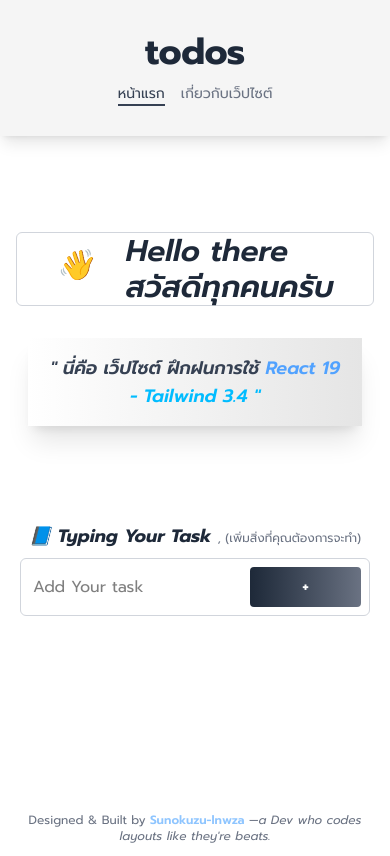
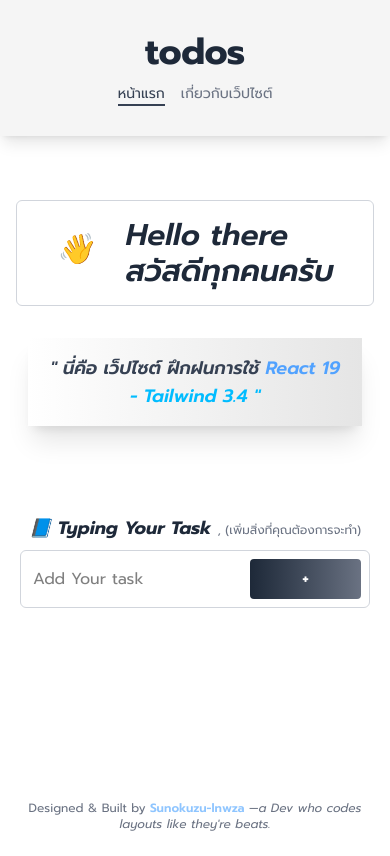
Before and after one commit to sunokuzu-lnwza-007/practice-todos-sample, a React (Vite) app: page / in a window 390 px wide. Built offline with nearby package versions, Linux system fonts and the light colour scheme.

Commit message:
Adjust padding and spacing in HomePages layout for improved visual consistency

```diff
--- a/src/pages/HomePages.jsx
+++ b/src/pages/HomePages.jsx
@@ -15,7 +15,7 @@ const HomePages = () => {
       <div className={styles.container_wraper}>
         <div className="flex flex-col">
           <div className="text-3xl lg:text-5xl text-gray-800 font-semibold mx-4 sm:mx-0 sm:py-0">
-            <article className="flex justify-center sm:justify-start gap-2 lg:gap-6 italic border-1 border-gray-300 lg:p-6 rounded-md">
+            <article className="flex justify-center sm:justify-start gap-2 lg:gap-6 italic border-1 border-gray-300 px-2 py-4 lg:p-6 rounded-md">
               <span className="mx-3 sm:mx-0 text-3xl mt-4 lg:text-5xl animate-bounce duration-75 hover:scale-110">
                 👋
               </span>
--- a/src/pages/style.module.css
+++ b/src/pages/style.module.css
@@ -2,6 +2,6 @@
 
 @layer components {
   .container_wraper {
-    @apply container py-24 sm:py-0 lg:py-20 space-y-14 md:space-y-18 mx-auto;
+    @apply container py-16 sm:py-0 lg:py-20 space-y-12 md:space-y-18 mx-auto;
   }
 }
```
